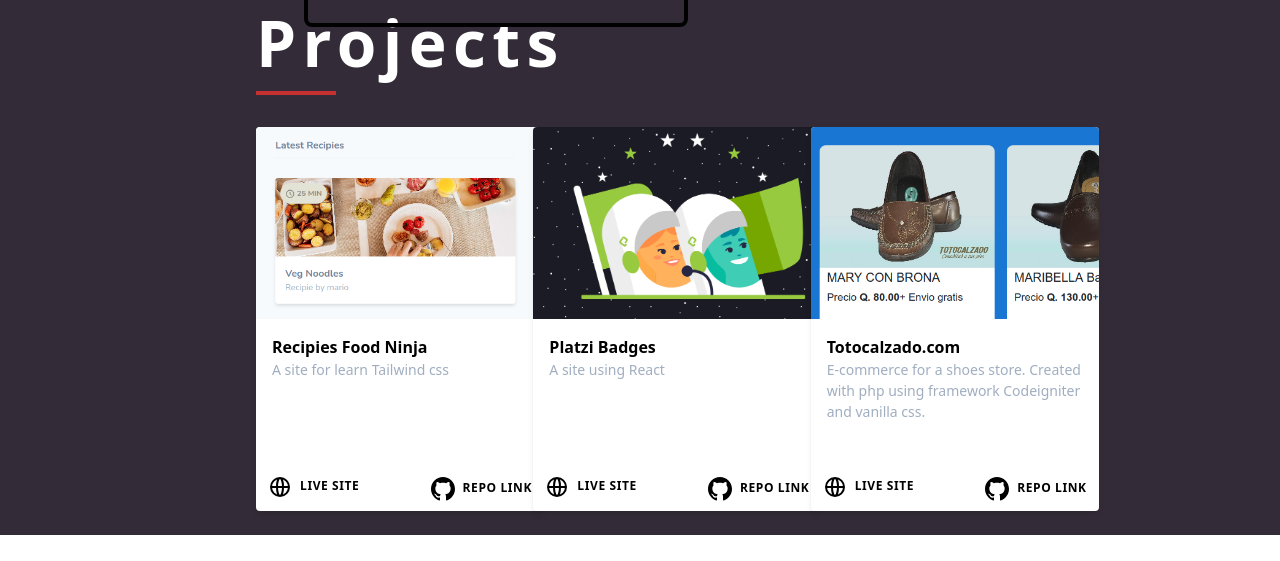
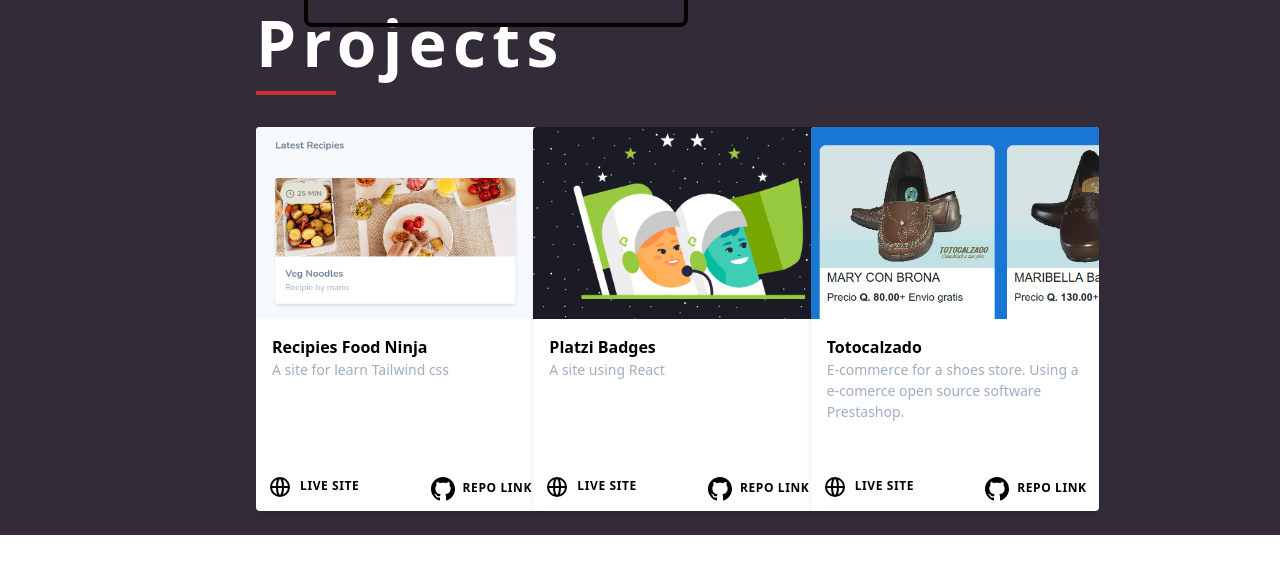
Before and after one commit to kevinGarcia15/portafolio, a React (Create React App) app: page / in a window 1280 px wide. Shown: the part 1260-1821 px from the top of the page. Built offline with nearby package versions, Linux system fonts and the light colour scheme.

Commit message:
Refactorizando codigo

```diff
--- a/src/components/Projects.jsx
+++ b/src/components/Projects.jsx
@@ -1,4 +1,27 @@
 import React from "react";
+const projects = [
+  {
+    name: "Recipies Food Ninja",
+    description: "A site for learn Tailwind css",
+    cover: "img/FoodNinja.png",
+    liveSiteLink: "https://learntailwindcss.web.app/",
+    linkRepo: "https://github.com/kevinGarcia15/LearnTailwindCSS",
+  },
+  {
+    name: "Platzi Badges",
+    description: "A site using React",
+    cover: "img/PlatziBadges.png",
+    liveSiteLink: "https://platzibadges2020.web.app/",
+    linkRepo: "https://github.com/kevinGarcia15/platziBadges",
+  },
+  {
+    name: "Totocalzado",
+    description: "E-commerce for a shoes store. Using a e-comerce open source software Prestashop.",
+    cover: "img/Totocalzado.png",
+    liveSiteLink: "https://totocalzado.com/",
+    linkRepo: "https://github.com/kevinGarcia15/",
+  },
+];
 
 function Projects() {
   return (
@@ -8,23 +31,29 @@
       </h1>
 
       <div className="mt-8 grid lg:grid-cols-12 md:grid-cols-12 gap-16 justify-center">
-        <div className="card lg:col-span-4 hover:shadow-lg" data-aos="fade-up">
+        {projects.map((item) => {
+          return (
+            <div
+              className="card lg:col-span-4 hover:shadow-lg"
+              data-aos="fade-up"
+              key={item.name}
+            >
               <div>
                 <img
-              src="img/FoodNinja.png"
+                  src={item.cover}
                   className="w-full h-48 object-cover"
                   alt="almond"
                 />
                 <div className="m-4">
-              <span className="font-bold">Recipies Food Ninja</span>
+                  <span className="font-bold">{item.name}</span>
                   <span className="block text-gray-500 text-sm">
-                A site for learn Tailwind css
+                    {item.description}
                   </span>
                 </div>
               </div>
 
               <div className="flex justify-between rounded-full py-2 px-3 uppercase text-xs font-bold cursor-pointer tracking-wider">
-            <a href="https://learntailwindcss.web.app/" target="_blanck">
+                <a href={item.liveSiteLink} target="_blanck">
                   <svg
                     className="w-6 inline-block"
                     xmlns="http://www.w3.org/2000/svg"
@@ -42,7 +71,7 @@
                   <span className="pl-2">live site</span>
                 </a>
                 <a
-              href="https://github.com/kevinGarcia15/LearnTailwindCSS"
+                  href={item.linkRepo}
                   target="_blanck"
                 >
                   <svg
@@ -59,109 +88,8 @@
                 </a>
               </div>
             </div>
-
-        <div className="card lg:col-span-4 hover:shadow-lg" data-aos="fade-up">
-          <div>
-            <img
-              src="img/PlatziBadges.png"
-              className="w-full h-48 object-cover"
-              alt="almond"
-            />
-            <div className="m-4">
-              <span className="font-bold">Platzi Badges</span>
-              <span className="block text-gray-500 text-sm">
-                A site using React
-              </span>
-            </div>
-          </div>
-          <div className="flex justify-between rounded-full py-2 px-3 uppercase text-xs font-bold cursor-pointer tracking-wider">
-            <a href="https://platzibadges2020.web.app/" target="_blanck">
-              <svg
-                className="w-6 inline-block"
-                xmlns="http://www.w3.org/2000/svg"
-                fill="none"
-                viewBox="0 0 24 24"
-                stroke="currentColor"
-              >
-                <path
-                  strokeLinecap="round"
-                  strokeLinejoin="round"
-                  strokeWidth={2}
-                  d="M21 12a9 9 0 01-9 9m9-9a9 9 0 00-9-9m9 9H3m9 9a9 9 0 01-9-9m9 9c1.657 0 3-4.03 3-9s-1.343-9-3-9m0 18c-1.657 0-3-4.03-3-9s1.343-9 3-9m-9 9a9 9 0 019-9"
-                />
-              </svg>
-              <span className="pl-2">live site</span>
-            </a>
-            <a
-              href="https://github.com/kevinGarcia15/LearnTailwindCSS"
-              target="_blanck"
-            >
-              <svg
-                className="w-6 inline-block"
-                xmlns="http://www.w3.org/2000/svg"
-                fill="black"
-                width="28"
-                height="28"
-                viewBox="0 0 24 24"
-              >
-                <path d="M12 0c-6.626 0-12 5.373-12 12 0 5.302 3.438 9.8 8.207 11.387.599.111.793-.261.793-.577v-2.234c-3.338.726-4.033-1.416-4.033-1.416-.546-1.387-1.333-1.756-1.333-1.756-1.089-.745.083-.729.083-.729 1.205.084 1.839 1.237 1.839 1.237 1.07 1.834 2.807 1.304 3.492.997.107-.775.418-1.305.762-1.604-2.665-.305-5.467-1.334-5.467-5.931 0-1.311.469-2.381 1.236-3.221-.124-.303-.535-1.524.117-3.176 0 0 1.008-.322 3.301 1.23.957-.266 1.983-.399 3.003-.404 1.02.005 2.047.138 3.006.404 2.291-1.552 3.297-1.23 3.297-1.23.653 1.653.242 2.874.118 3.176.77.84 1.235 1.911 1.235 3.221 0 4.609-2.807 5.624-5.479 5.921.43.372.823 1.102.823 2.222v3.293c0 .319.192.694.801.576 4.765-1.589 8.199-6.086 8.199-11.386 0-6.627-5.373-12-12-12z" />
-              </svg>
-              <span className="pl-2">Repo link</span>
-            </a>
-          </div>
-        </div>
-
-        <div className="card lg:col-span-4 hover:shadow-lg" data-aos="fade-up">
-          <div>
-            <img
-              src="img/Totocalzado.png"
-              className="w-full h-48 object-cover"
-              alt="totocalzado"
-            />
-            <div className="m-4">
-              <span className="font-bold">Totocalzado.com</span>
-              <span className="block text-gray-500 text-sm">
-                E-commerce for a shoes store. Created with php using framework
-                Codeigniter and vanilla css.
-              </span>
-            </div>
-          </div>
-          <div className="flex justify-between rounded-full py-2 px-3 uppercase text-xs font-bold cursor-pointer tracking-wider">
-            <a href="https://totocalzado.com/" target="_blanck">
-              <svg
-                className="w-6 inline-block"
-                xmlns="http://www.w3.org/2000/svg"
-                fill="none"
-                viewBox="0 0 24 24"
-                stroke="currentColor"
-              >
-                <path
-                  strokeLinecap="round"
-                  strokeLinejoin="round"
-                  strokeWidth={2}
-                  d="M21 12a9 9 0 01-9 9m9-9a9 9 0 00-9-9m9 9H3m9 9a9 9 0 01-9-9m9 9c1.657 0 3-4.03 3-9s-1.343-9-3-9m0 18c-1.657 0-3-4.03-3-9s1.343-9 3-9m-9 9a9 9 0 019-9"
-                />
-              </svg>
-              <span className="pl-2">live site</span>
-            </a>
-            <a
-              href="https://github.com/kevinGarcia15/LearnTailwindCSS"
-              target="_blanck"
-            >
-              <svg
-                className="w-6 inline-block"
-                xmlns="http://www.w3.org/2000/svg"
-                fill="black"
-                width="28"
-                height="28"
-                viewBox="0 0 24 24"
-              >
-                <path d="M12 0c-6.626 0-12 5.373-12 12 0 5.302 3.438 9.8 8.207 11.387.599.111.793-.261.793-.577v-2.234c-3.338.726-4.033-1.416-4.033-1.416-.546-1.387-1.333-1.756-1.333-1.756-1.089-.745.083-.729.083-.729 1.205.084 1.839 1.237 1.839 1.237 1.07 1.834 2.807 1.304 3.492.997.107-.775.418-1.305.762-1.604-2.665-.305-5.467-1.334-5.467-5.931 0-1.311.469-2.381 1.236-3.221-.124-.303-.535-1.524.117-3.176 0 0 1.008-.322 3.301 1.23.957-.266 1.983-.399 3.003-.404 1.02.005 2.047.138 3.006.404 2.291-1.552 3.297-1.23 3.297-1.23.653 1.653.242 2.874.118 3.176.77.84 1.235 1.911 1.235 3.221 0 4.609-2.807 5.624-5.479 5.921.43.372.823 1.102.823 2.222v3.293c0 .319.192.694.801.576 4.765-1.589 8.199-6.086 8.199-11.386 0-6.627-5.373-12-12-12z" />
-              </svg>
-              <span className="pl-2">Repo link</span>
-            </a>
-          </div>
-        </div>
+          );
+        })}
       </div>
     </div>
   );
```
Lines whose indentation alone changed are shown as unchanged.
